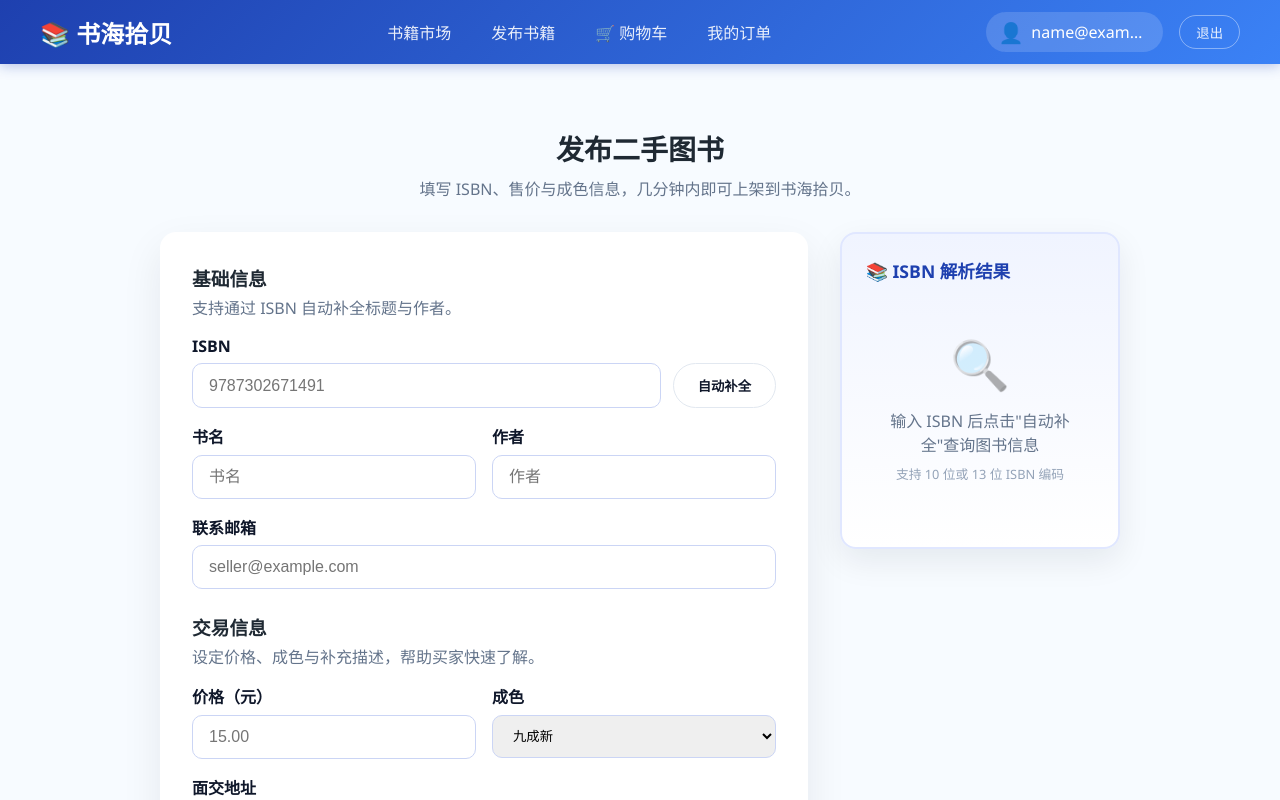
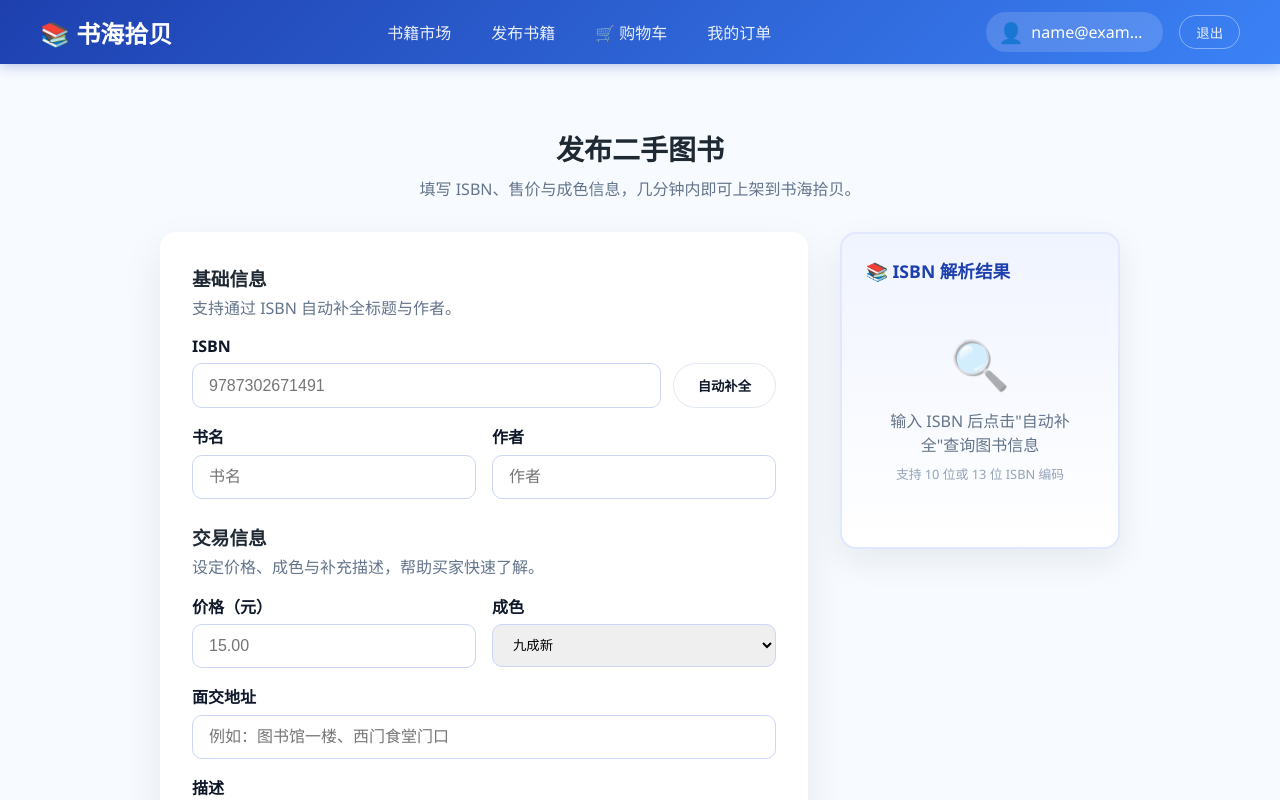
Before and after one commit to Bookmatescope/ReuseBook, a React (Vite) app in the folder Html/: page /publish in a window 1280 px wide. Shown: the top 800 px of the page. Built offline with nearby package versions, Linux system fonts and the light colour scheme; sample sign-in values are in the browser's storage.

Commit message:
refactor: 移除自动填充用户邮箱功能，添加登录验证并在未登录时跳转到登录页

```diff
--- a/Html/src/pages/PublishPage.jsx
+++ b/Html/src/pages/PublishPage.jsx
@@ -1,14 +1,19 @@
 // 书籍发布页面：整合 ISBN 查询、图文表单与上传组件
 import { useState, useEffect } from 'react';
+import { useNavigate } from 'react-router-dom';
 import { useForm } from 'react-hook-form';
 import ImageUploader from '../components/uploads/ImageUploader.jsx';
 
 const conditionOptions = ['全新', '九九新', '九成新', '八成新', '七成新'];
 
-// 获取当前登录用户邮箱
+// 获取登录Token和邮箱
+const getAuthToken = () => localStorage.getItem('token');
+const isLoggedIn = () => !!getAuthToken();
 const getUserEmail = () => localStorage.getItem('email') || '';
 
 export default function PublishPage() {
+  const navigate = useNavigate();
+
   const {
     register,
     handleSubmit,
@@ -18,7 +23,6 @@ export default function PublishPage() {
   } = useForm({
     defaultValues: {
       isbn: '',
-      sellerEmail: getUserEmail(),  // 自动填充用户邮箱
       title: '',
       author: '',
       price: '',
@@ -29,13 +33,12 @@ export default function PublishPage() {
     }
   });
 
-  // 组件挂载时自动填充邮箱
+  // 登录验证：未登录则跳转到登录页
   useEffect(() => {
-    const email = getUserEmail();
-    if (email) {
-      setValue('sellerEmail', email);
+    if (!isLoggedIn()) {
+      navigate('/login');
     }
-  }, [setValue]);
+  }, [navigate]);
 
   const [isbnInfo, setIsbnInfo] = useState(null);
   const [isbnLoading, setIsbnLoading] = useState(false);
@@ -77,13 +80,26 @@ export default function PublishPage() {
   const onSubmit = async (values) => {
     setSubmitting(true);
     setFeedback(null);
+
+    // 从登录信息获取邮箱
+    const sellerEmail = getUserEmail();
+    if (!sellerEmail) {
+      setFeedback({ type: 'error', text: '请先登录后再发布书籍' });
+      setSubmitting(false);
+      navigate('/login');
+      return;
+    }
+
     try {
       const response = await fetch('/api/books', {
         method: 'POST',
-        headers: { 'Content-Type': 'application/json' },
+        headers: {
+          'Content-Type': 'application/json',
+          'Authorization': `Bearer ${getAuthToken()}`
+        },
         body: JSON.stringify({
           isbn: values.isbn,
-          sellerEmail: values.sellerEmail,
+          sellerEmail: sellerEmail,
           price: Number(values.price),
           condition: values.condition,
           title: values.title,
@@ -158,16 +174,6 @@ export default function PublishPage() {
               </div>
             </div>
 
-            <div className="field">
-              <label htmlFor="sellerEmail">联系邮箱</label>
-              <input
-                id="sellerEmail"
-                type="email"
-                placeholder="seller@example.com"
-                {...register('sellerEmail', { required: '请输入联系人邮箱' })}
-              />
-              {errors.sellerEmail ? <p className="field-error">{errors.sellerEmail.message}</p> : null}
-            </div>
           </section>
 
           <section>
```
